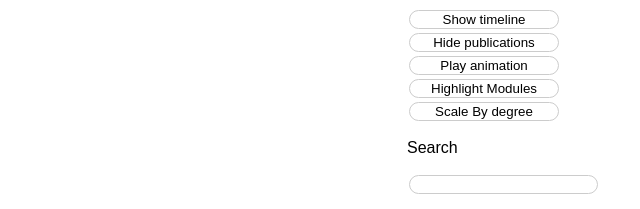
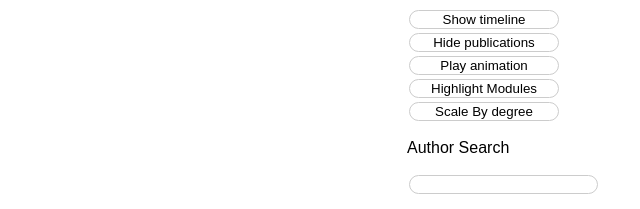
Before and after one commit to zippelWebPage/zippelWebPage, a plain HTML site: page index.html in a window 1280 px wide. Shown: the top 209 px of the page, 451-1091 px from the left. Drawn offline with Linux system fonts and the light colour scheme; animation ran at ten frames a second.

Commit message:
Add files via upload

```diff
--- a/index.html
+++ b/index.html
@@ -17,7 +17,7 @@
     <button onclick="playPauseIdle()" id="idleButton">Highlight Modules</button>
     <button onclick="reScale()" id="reScaleButton">Scale By degree</button>
     <!-- Search Bar and result list -->
-    <p>Search</p>
+    <p>Author Search</p>
     <input onchange="searchFor(this.value)"></input>
     <ul id="searchResults"></ul>
     <!-- slider for years -->
```
